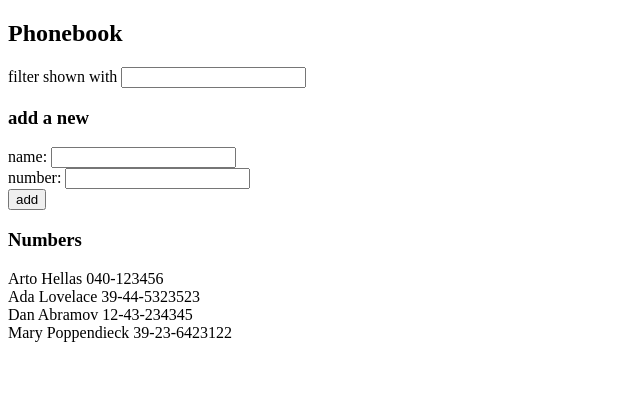
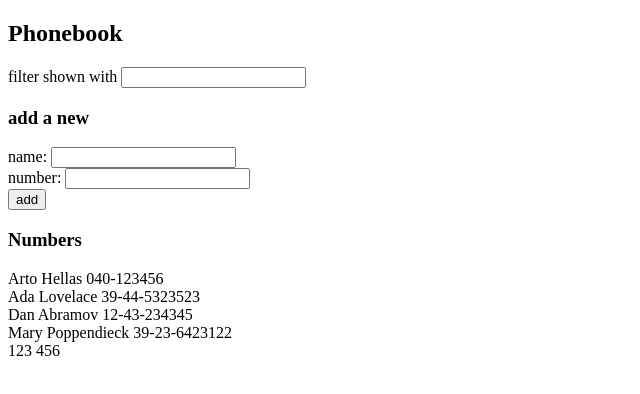
Before and after one commit to imagion/fullstack-course, a React (Vite) app: page / in a window 1280 px wide. Shown: the top 394 px of the page, without its empty margins (0-640 px from the left). Built offline with nearby package versions, Linux system fonts and the light colour scheme; data requests are answered from the project's data file.

Commit message:
challenge 2.13

```diff
--- a/db.json
+++ b/db.json
@@ -19,6 +19,11 @@
       "name": "Mary Poppendieck",
       "number": "39-23-6423122",
       "id": "4"
+    },
+    {
+      "name": "123",
+      "number": "456",
+      "id": "EwAHvWSFCzA"
     }
   ],
   "$schema": "./node_modules/json-server/schema.json"
--- a/src/App.jsx
+++ b/src/App.jsx
@@ -1,5 +1,5 @@
 import { useEffect, useState } from 'react';
-import axios from 'axios';
+import personService from './services/persons';
 
 const Filter = ({ newFilter, handleFilter }) => {
   return (
@@ -62,7 +62,8 @@ const App = () => {
   const [newFilter, setNewFilter] = useState('');
 
   useEffect(() => {
-    axios.get('http://localhost:3001/persons').then((res) => {
+    personService.getAll().then((res) => {
+      console.log(res.data);
       setPersons(res.data);
     });
   }, []);
@@ -79,7 +80,7 @@ const App = () => {
     if (findDup) {
       alert(`${newName} is already added to phonebook`);
     } else {
-      axios.post('http://localhost:3001/persons', newPerson).then((res) => {
+      personService.create(newPerson).then((res) => {
         setPersons(persons.concat(res.data));
         setNewName('');
         setNewNumber('');
--- /dev/null
+++ b/src/services/persons.js
@@ -0,0 +1,16 @@
+import axios from 'axios';
+const baseUrl = 'http://localhost:3001/persons';
+
+const getAll = () => {
+  return axios.get(baseUrl);
+};
+
+const create = (newObject) => {
+  return axios.post(baseUrl, newObject);
+};
+
+const update = (id, newObject) => {
+  return axios.put(`${baseUrl}/${id}`, newObject);
+};
+
+export default { getAll, create, update };
```
